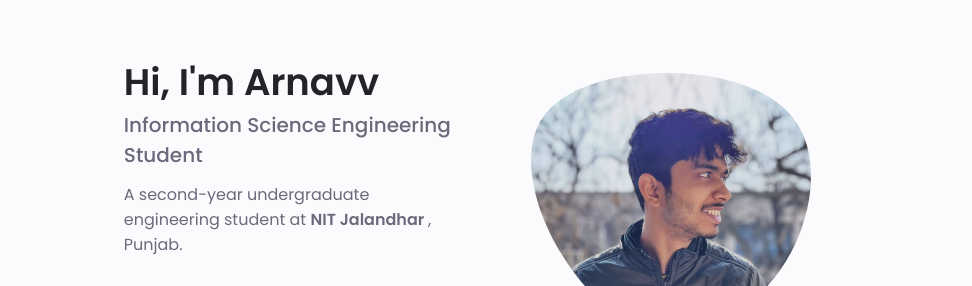
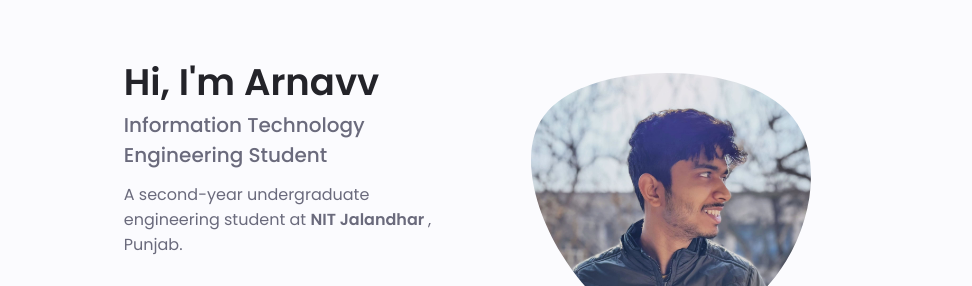
Before and after one commit to arnav-144p/Portfolio, a plain HTML site: page index.html in a window 1280 px wide. Shown: the part 130-416 px from the top of the page, 181-1153 px from the left. Drawn offline with nearby package versions, Linux system fonts and the light colour scheme.

Commit message:
Update index.html

```diff
--- a/index.html
+++ b/index.html
@@ -121,7 +121,7 @@
             <div class="home__data">
               <h1 class="home__title">Hi, I'm Arnavv </h1>
               <h3 class="home__subtitle">
-                Information Science Engineering Student
+                Information Technology Engineering Student
               </h3>
               <p class="home__description">
                 A second-year undergraduate engineering student at
```
